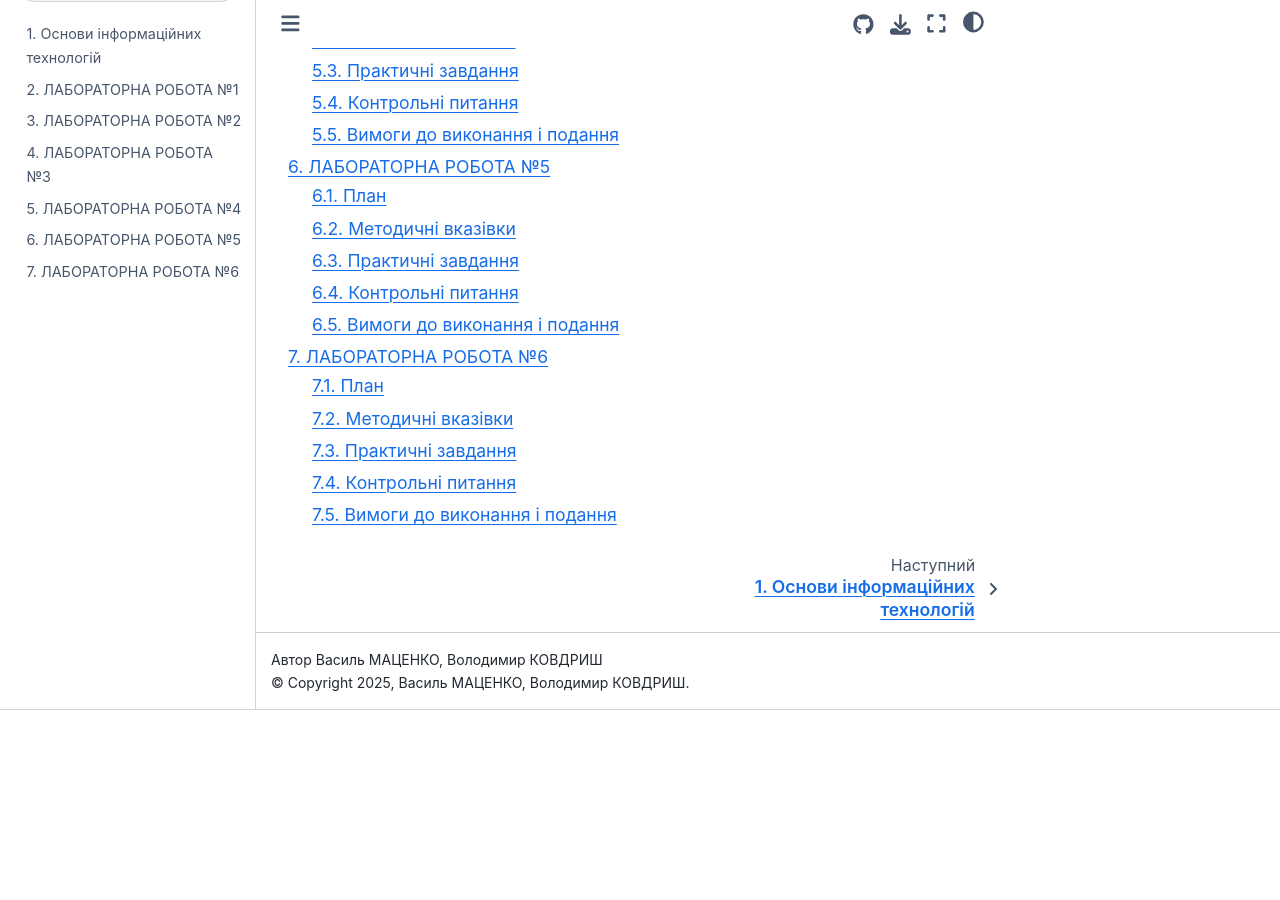
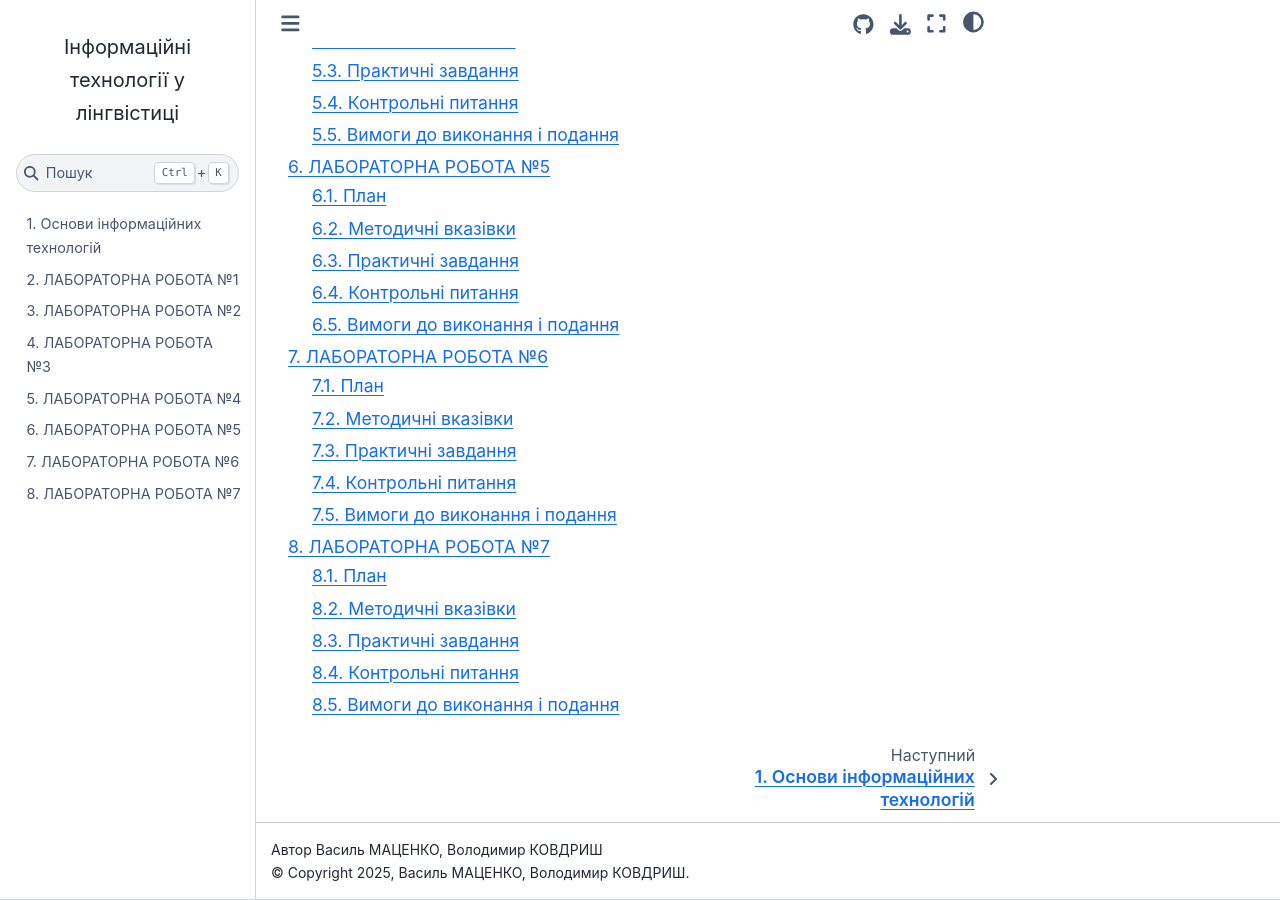
Before and after one commit to Volodymyr-Kovdrysh/ITinLingvo-students, a Sphinx documentation site: the page built from docs/index.md, in a window 1280 px wide and 900 px high, scrolled down 997 px. Built offline with Sphinx 7.4.7 and the Sphinx Book theme 1.1.4, drawn with Linux system fonts in a browser that asks for light colours; the version number could not be read and is left out; before the commit the page ends 1707 px from its top, so only the background shows below that; some of the changed lines change nothing that is shown.

Commit message:
publish lessons through lesson08

````diff
--- /dev/null
+++ b/docs/app/lesson08.md
@@ -0,0 +1,272 @@
+# ЛАБОРАТОРНА РОБОТА №7
+
+**Створення презентацій. Інтерактивні презентації**
+
+:::{lab-goal}
+Опанувати основні прийоми створення й демонстрації презентацій: роботу зі слайдами та макетами, введення й оформлення тексту, додавання графічних і мультимедійних об’єктів, налаштування анімації та переходів, а також створення нелінійної інтерактивної навігації.
+:::
+
+## План
+
+:::{lab-plan}
+:hide-title:
+1. Призначення та можливості редакторів презентацій.
+2. Структура робочого вікна.
+3. Створення слайдів, вибір розміру й макета.
+4. Введення та редагування тексту.
+5. Анімація об’єктів.
+6. Графічне оформлення презентації.
+7. Демонстрація слайдів.
+8. Інтерактивні й нелінійні презентації.
+:::
+
+## Методичні вказівки
+
+У цій лабораторній роботі базовим середовищем для пояснень та ілюстрацій є **LibreOffice Impress**. Завдання 1 потрібно відтворити також у Google Slides і ще одному редакторі презентацій. Назви меню, кнопок і панелей у різних програмах відрізняються, тому орієнтуйтеся насамперед на **зміст операції та кінцевий результат**.
+
+### Призначення та можливості редакторів презентацій
+
+**Презентація** — це логічно пов’язана послідовність слайдів, об’єднана спільною темою та принципами оформлення й призначена для супроводу доповіді, лекції, захисту проєкту або іншого публічного виступу.
+
+**Слайд** — окрема сторінка презентації. Він може містити:
+
+- текст;
+- зображення;
+- таблиці й діаграми;
+- аудіо та відео;
+- фігури й інші графічні об’єкти;
+- елементи навігації;
+- анімаційні ефекти.
+
+Редактори презентацій дають змогу створювати слайди, змінювати їх порядок і макети, оформлювати вміст, додавати мультимедіа, налаштовувати переходи й анімацію та демонструвати готову роботу в повноекранному режимі.
+
+Під час оформлення презентації дотримуйтеся кількох базових принципів:
+
+- використовуйте єдиний візуальний стиль;
+- забезпечуйте достатній контраст між текстом і тлом;
+- не перевантажуйте слайд великим обсягом тексту;
+- використовуйте заголовки й короткі смислові блоки;
+- добирайте шрифт такого розміру, щоб його було легко читати з відстані;
+- застосовуйте анімацію лише тоді, коли вона допомагає пояснити зміст;
+- не використовуйте декоративні ефекти, які відволікають від повідомлення.
+
+### Структура робочого вікна
+
+Більшість редакторів презентацій має подібну будову:
+
+- панель або область із мініатюрами слайдів;
+- робочу область поточного слайда;
+- меню, панелі інструментів або бічні панелі;
+- засоби вибору макета, теми й властивостей об’єктів;
+- область нотаток доповідача, якщо редактор її підтримує.
+
+Основну частину вікна займає поточний слайд, а список мініатюр дозволяє швидко переходити між слайдами, змінювати їх порядок, дублювати або вилучати їх.
+
+### Створення слайдів, вибір розміру й макета
+
+Для презентацій, які демонструються на сучасних екранах і проєкторах, найчастіше використовують співвідношення сторін **16:9**. Формат **4:3** може знадобитися для старішого обладнання або спеціальних сценаріїв.
+
+Перед початком роботи перевірте розмір слайда й за потреби змініть його.
+
+Новий слайд можна створити порожнім або на основі готового **макета**. Макет визначає розташування типових областей: заголовка, тексту, зображення, таблиці, діаграми або іншого вмісту.
+
+Приклади типових макетів слайда показано на рис. {fig-num}`lesson08-slide-layout`.
+
+:::{google-drawing}
+:url: https://docs.google.com/drawings/d/e/2PACX-1vQJzJg3c-Fd9_QUspQZBdZlH4Q4_dO6Xk5aP2K6uEXYCFx-cJLZ5vJHAQsi6B1CJqEr_IZwBNtvA0Mr/pub?w=960&h=720
+:name: lesson08-slide-layout
+:alt: Приклади макетів слайда
+:display-width: 80%
+
+Вибір макета слайда
+:::
+
+Макет можна змінити й після створення слайда. При цьому потрібно перевірити, чи всі наявні об’єкти залишилися на правильних місцях.
+
+Корисна операція — **дублювання слайда**. Вона дає змогу створити новий слайд на основі вже оформленого й замінити тільки його зміст.
+
+### Введення та редагування тексту
+
+Текст можна вводити в готові місцезаповнювачі макета або в окремі текстові блоки.
+
+Для тексту можна змінювати:
+
+- шрифт;
+- розмір;
+- накреслення;
+- колір;
+- вирівнювання;
+- міжрядкові та абзацні інтервали;
+- маркери й нумерацію.
+
+Текстовий блок можна переміщувати й змінювати його розміри. Намагайтеся зберігати однакові принципи оформлення заголовків і основного тексту на всіх слайдах.
+
+### Анімація об’єктів
+
+**Анімація** змінює спосіб появи, руху, виділення або зникнення окремого об’єкта на слайді.
+
+Типові групи ефектів:
+
+- поява;
+- виділення;
+- переміщення;
+- зникнення.
+
+Для кожного ефекту редактор може дозволяти змінювати:
+
+- порядок запуску;
+- момент запуску — за клацанням, разом із попереднім або після попереднього;
+- тривалість;
+- затримку;
+- напрям або інші параметри ефекту.
+
+Не використовуйте багато різних ефектів без змістовної потреби. Анімація має допомагати керувати увагою аудиторії.
+
+### Графічне оформлення презентації
+
+Для цілісного оформлення використовують тему, шаблон або набір стилів. Вони можуть визначати:
+
+- тло;
+- шрифти;
+- кольорову палітру;
+- оформлення заголовків;
+- типові стилі графічних елементів.
+
+За потреби тло окремого слайда можна змінити незалежно від решти презентації. Для графічних об’єктів можна налаштовувати розміри, положення, порядок накладання, межі та інші властивості.
+
+Під час використання зображень перевіряйте їхню якість і пропорції. Не розтягуйте зображення непропорційно.
+
+### Переходи та демонстрація слайдів
+
+**Перехід** — це ефект зміни одного слайда іншим. Він застосовується до слайда або групи слайдів, а не до окремого об’єкта.
+
+Для переходу можна задавати тип ефекту, тривалість і спосіб переходу до наступного слайда. Якщо презентація супроводжує живу доповідь, найзручніше перемикати слайди вручну.
+
+Перед завершенням роботи обов’язково перегляньте презентацію в режимі демонстрації й перевірте:
+
+- порядок слайдів;
+- читабельність тексту;
+- роботу анімацій і переходів;
+- відтворення мультимедіа;
+- відсутність об’єктів, що виходять за межі слайда.
+
+### Інтерактивні й нелінійні презентації
+
+**Інтерактивна презентація** дає користувачеві можливість впливати на послідовність перегляду. На відміну від звичайної лінійної демонстрації, перехід між частинами такої презентації може залежати від вибору користувача.
+
+Для нелінійної навігації можна використовувати:
+
+- внутрішні гіперпосилання;
+- кнопки або інші інтерактивні об’єкти;
+- меню чи зміст;
+- переходи до тематичних розділів;
+- повернення на головний або оглядовий слайд;
+- вкладені або асоційовані розділи, якщо редактор підтримує таку модель.
+
+Таку презентацію можна створювати в різних середовищах. Наприклад, Prezi використовує просторову модель полотна й масштабування, тоді як у класичних редакторах нелінійність зазвичай реалізують через гіперпосилання, кнопки дій або навігацію між слайдами.
+
+Головна вимога — не конкретний інструмент, а **можливість перейти з одного розділу до іншого не лише в послідовності «наступний слайд»**.
+
+## Практичні завдання
+
+### Завдання 1
+
+Створіть презентацію **«Програма курсу із сучасних інформаційних технологій»**.
+
+1. Створіть нову порожню презентацію.
+2. Перевірте розмір слайдів і встановіть формат 16:9, якщо він ще не використовується.
+3. Для першого слайда виберіть титульний макет і введіть назву презентації.
+4. На другому слайді створіть список розділів курсу:
+   - Вступ до інформатики;
+   - Операційна система;
+   - Текстовий процесор;
+   - Електронні таблиці;
+   - Комп’ютерні мережі;
+   - Створення презентацій.
+5. Застосуйте до презентації цілісну тему або інший узгоджений стиль оформлення.
+6. Створіть слайд **«Вступ до інформатики»** з такими пунктами:
+   - Інформатика та інформаційні процеси;
+   - Предмет інформатики та її задачі;
+   - Кодування інформації.
+7. Створіть слайд **«Операційна система»** з коротким переліком основних тем: інтерфейс, робота з файлами й папками, стандартні програми, безпека та архівація.
+8. Створіть слайд **«Текстовий процесор»** із темами: створення й редагування документів, форматування, інтеграція об’єктів, таблиці та графічні елементи.
+9. До заголовка й текстового блоку одного зі слайдів застосуйте два різні, але стримані ефекти анімації.
+10. Продублюйте попередній слайд і на його основі створіть слайд **«Електронні таблиці»** з темами: створення й форматування таблиць, функції, списки, діаграми та графіки.
+11. Створіть слайд **«Комп’ютерні мережі»** з темами: локальна мережа, Інтернет, електронна пошта та вебресурси.
+12. Створіть слайд **«Створення презентацій»** з темами: створення слайдів, оформлення, анімація й демонстрація.
+13. Додайте до титульного слайда тематичне зображення з локального файла або іншого доступного джерела.
+14. Для вставленого зображення задайте один доречний анімаційний ефект і налаштуйте його запуск.
+15. Додайте однаковий стриманий перехід між кількома слайдами й налаштуйте його тривалість.
+16. Змініть тло щонайменше двох слайдів: для одного використайте суцільний колір, для другого — градієнт або інший доступний варіант.
+17. Запустіть демонстрацію з першого слайда та перевірте всю презентацію.
+18. Змініть порядок щонайменше двох слайдів у режимі, де видно кілька мініатюр одночасно.
+19. Збережіть редаговану версію презентації та експортуйте її в PDF.
+
+### Завдання 2
+
+Створіть **інтерактивну нелінійну презентацію**. Це завдання виконується один раз у будь-якому редакторі, який підтримує внутрішню навігацію або аналогічну інтерактивність.
+
+1. Створіть нову презентацію та визначте її тему.
+2. Створіть головний або оглядовий слайд із назвою презентації та щонайменше трьома тематичними розділами.
+3. Для кожного розділу створіть окремий слайд або групу слайдів.
+4. Побудуйте нелінійну структуру: з головного слайда користувач повинен мати змогу перейти безпосередньо до кожного розділу.
+5. Додайте до кожного тематичного розділу спосіб повернення на головний або оглядовий слайд.
+6. Змініть порядок розділів або їх візуальне розташування й переконайтеся, що навігація продовжує працювати.
+7. Для одного розділу створіть вкладений підрозділ або додатковий рівень навігації.
+8. Додайте щонайменше одне зображення й відформатуйте його розмір та положення.
+9. Додайте щонайменше один текстовий блок і відформатуйте заголовок та основний текст різними стилями.
+10. Додайте відео або посилання на відеоматеріал, якщо обраний редактор це підтримує.
+11. Додайте один доречний ефект анімації або масштабування для об’єкта чи переходу між частинами презентації.
+12. Перевірте презентацію в режимі демонстрації, переходячи між розділами не лише послідовно.
+13. Перевірте всі елементи повернення на головний слайд.
+14. Виправте щонайменше один елемент навігації після тестового перегляду.
+15. Переконайтеся, що користувач може зрозуміти структуру презентації без усного пояснення автора.
+16. Якщо редактор підтримує спільний доступ, відкрийте презентацію за посиланням із правами лише на перегляд.
+17. Якщо редактор підтримує спільне редагування, ознайомтеся з механізмом надання доступу конкретному користувачеві, але не надсилайте запрошення без потреби.
+18. Збережіть або опублікуйте інтерактивну версію так, щоб її навігація залишалася працездатною.
+19. Додайте до звіту посилання на інтерактивну презентацію або інший спосіб доступу до неї.
+
+## Контрольні питання
+
+1. Що таке презентація та що таке інтерактивна презентація?
+2. Які основні області містить робоче вікно редактора презентацій?
+3. Які базові параметри презентації доцільно перевірити перед початком роботи?
+4. Які режими перегляду презентації використовують під час редагування та демонстрації?
+5. Які об’єкти може містити слайд і якими способами їх додають?
+6. Як створити, продублювати, вилучити та змінити порядок слайдів?
+7. Що таке тема, шаблон і макет слайда та чим вони відрізняються?
+8. Як змінювати розміри й положення текстових і графічних об’єктів на слайді?
+9. Якими способами можна додати текст на слайд?
+10. Для чого використовують анімацію і які основні типи ефектів застосовують до об’єктів?
+11. Які параметри анімації можна змінювати після її додавання?
+12. Чим перехід між слайдами відрізняється від анімації об’єкта?
+13. Як змінити тло та загальне графічне оформлення презентації?
+14. Що потрібно перевірити перед демонстрацією готової презентації?
+15. У чому полягає нелінійність інтерактивної презентації?
+16. Якими засобами можна реалізувати переходи між тематичними розділами?
+17. Для чого в інтерактивній презентації потрібні елементи повернення на головний або оглядовий слайд?
+18. Як надати доступ до інтерактивної презентації, не відкриваючи зайвих прав на редагування?
+
+---
+
+## Вимоги до виконання і подання
+
+**Виконайте завдання 1 тричі:**
+
+1. у **LibreOffice Impress**;
+2. у **Google Slides**;
+3. у **ще одному редакторі презентацій на вибір**: Microsoft PowerPoint / OnlyOffice Presentation Editor / WPS Presentation / Apple Keynote / Canva.
+
+**Завдання 2 виконайте один раз** у будь-якому редакторі, який підтримує нелінійну навігацію: внутрішні посилання, кнопки дій, просторові переходи або інший аналогічний механізм.
+
+**Подання в Google Classroom:** завантажте **три PDF-файли** із завдання 1 та додайте **посилання на інтерактивну презентацію** із завдання 2.
+
+**Схема імені файлу:** `<назва редактора>_<група>_<ПрізвищеІм’я>_ЛР7.pdf`
+
+**Приклади:**
+
+```text
+LibreOfficeImpress_141_ПетренкоІван_ЛР7.pdf
+GoogleSlides_143_ПетренкоІван_ЛР7.pdf
+PowerPoint_144_АлукіАнастасія_ЛР7.pdf
+```
--- a/docs/index.md
+++ b/docs/index.md
@@ -11,4 +11,5 @@
 app/lesson05
 app/lesson06
 app/lesson07
+app/lesson08
 ```
````
